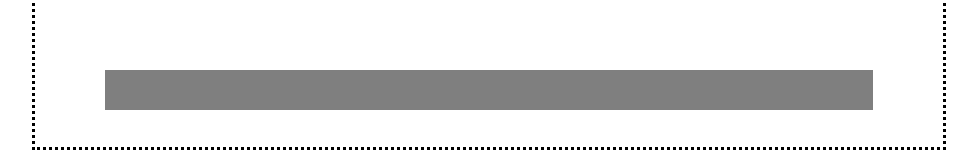
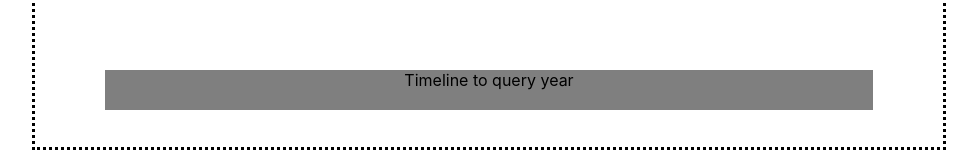
Before and after one commit to com-480-data-visualization/datavis-project-2022-notafootballteam, a React (Create React App) app in the folder web/: page / in a window 1280 px wide. Shown: the part 650-800 px from the top of the page, without its empty margins (151-1128 px from the left). Built offline with nearby package versions, Linux system fonts and the light colour scheme.

Commit message:
Added text

```diff
--- a/web/src/App.js
+++ b/web/src/App.js
@@ -28,7 +28,7 @@ function App() {
           <div class="page-3-bottom-right"><img src={radar} /></div>
         </div>
         <div class="page page-4">Fun Animation</div>
-        <div id="timeline-overlay"></div>
+        <div id="timeline-overlay">Timeline to query year</div>
       </div>
     </div>
   );
```
